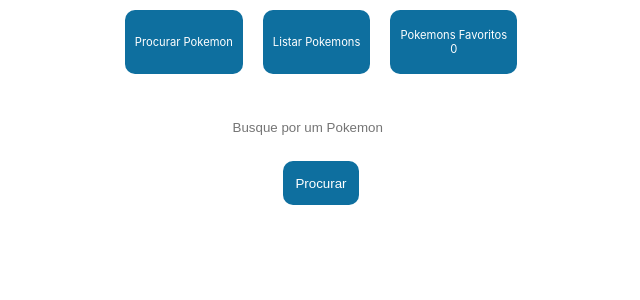
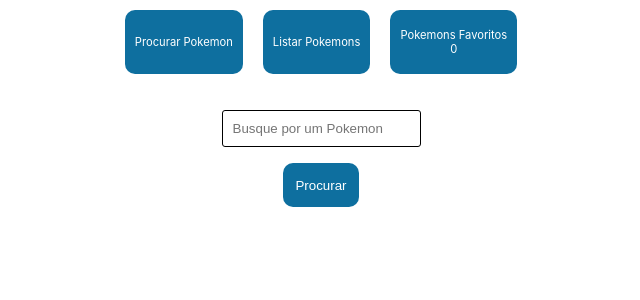
Before and after one commit to LaelBelchior/react-biblioteca-pokemons, a React (Create React App) app: page /search in a window 1280 px wide. Shown: the top 300 px of the page, without its empty margins (319-959 px from the left). Built offline with nearby package versions, Linux system fonts and the light colour scheme; no server answers.

Commit message:
Colocando borda no input do Searchbar

```diff
--- a/src/Components/Searchbar/style.css
+++ b/src/Components/Searchbar/style.css
@@ -21,8 +21,7 @@
     padding: 10px;
     box-shadow: 0px 2px 2px (0,0,0,0.25);
     border-radius: 3px;
-    border: none;
-
+    border: 1px solid black;
     margin: 1rem;
 }
 
```
